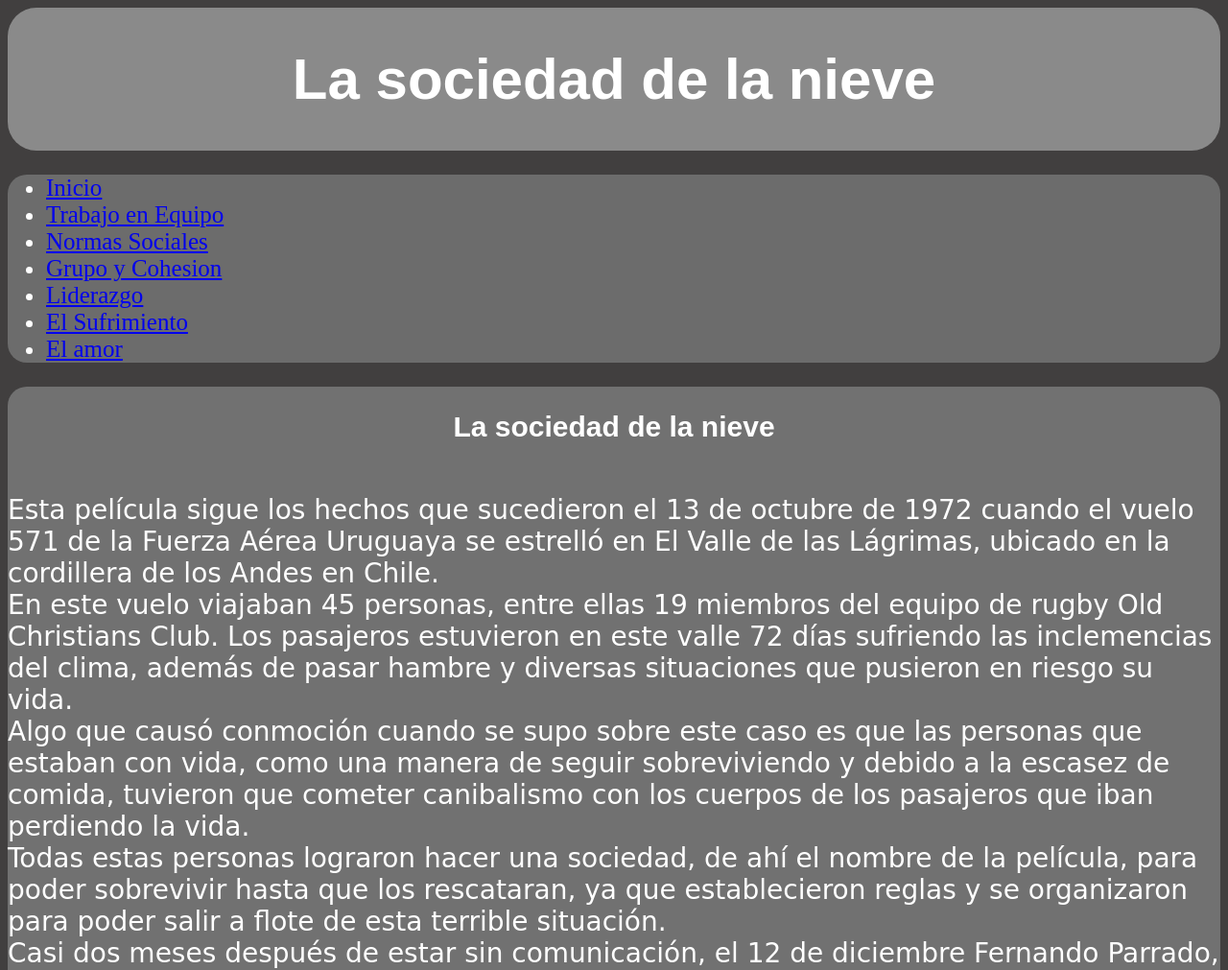
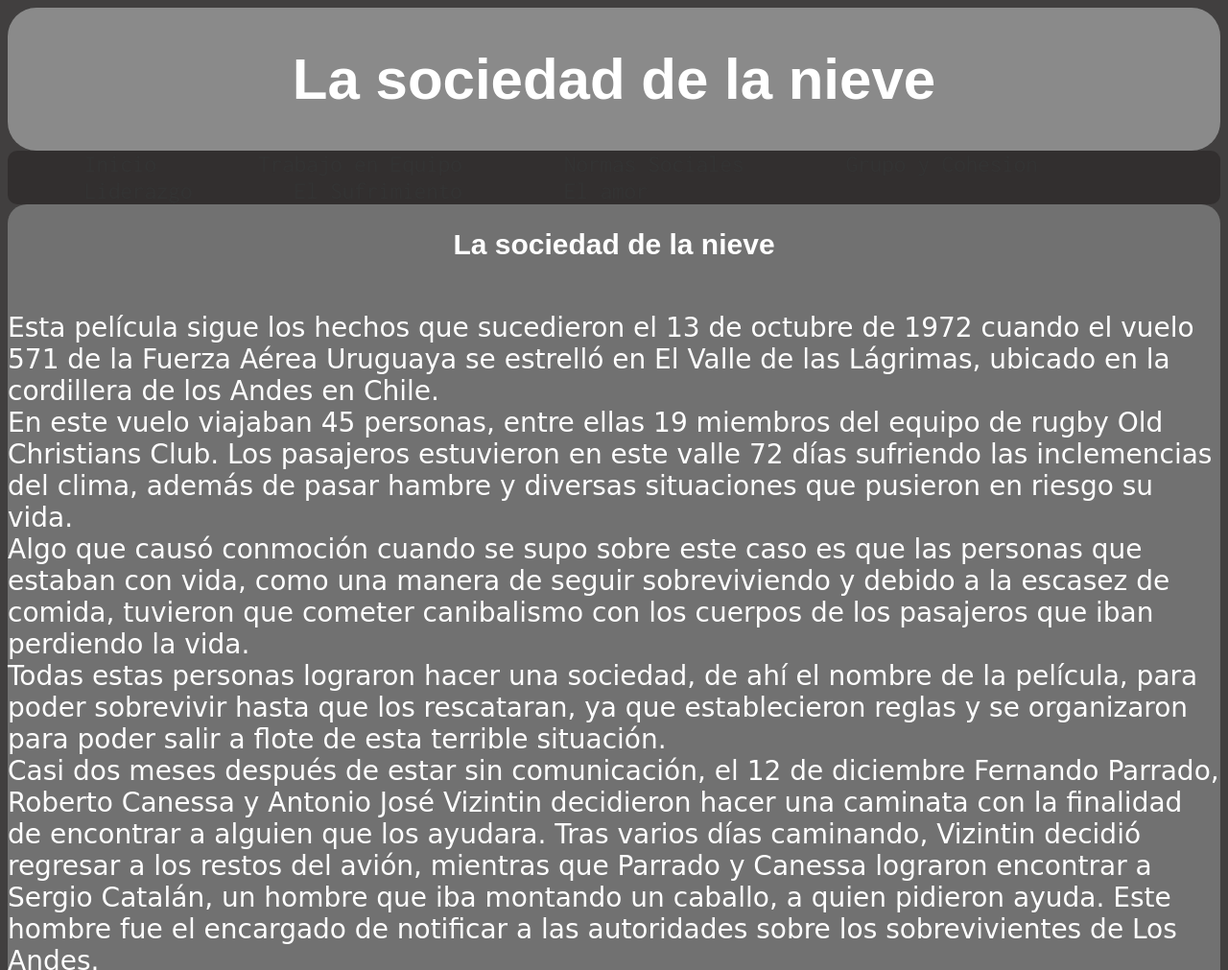
Before and after one commit to KoroneNT/KoroneNT.github.io, a plain HTML site: page index.html in a window 1280 px wide. Shown: the top 1011 px of the page at 96% size. Drawn offline with Linux system fonts and the light colour scheme; a web font is replaced by a local one.

Commit message:
Update style.css

```diff
--- a/style.css
+++ b/style.css
@@ -10,6 +10,30 @@
     place-content: center;
     font-size: 30px;
     border-radius: 30px;
+}
+
+nav ul {
+    background-color: rgb(50, 47, 47);
+    border-radius: 10px;
+    list-style-type: none;
+    padding: 0;
+    margin: 0;
+}
+
+nav li {
+    font-family: "Inconsolata", monospace;
+    display: inline;
+    margin-right: 20px;
+    margin-left: 80px;
+}
+
+nav a {
+    text-decoration: none;
+    color: #333;
+}
+
+nav a:hover {
+    color: #007bff;
 }
 
 h1 {
```
